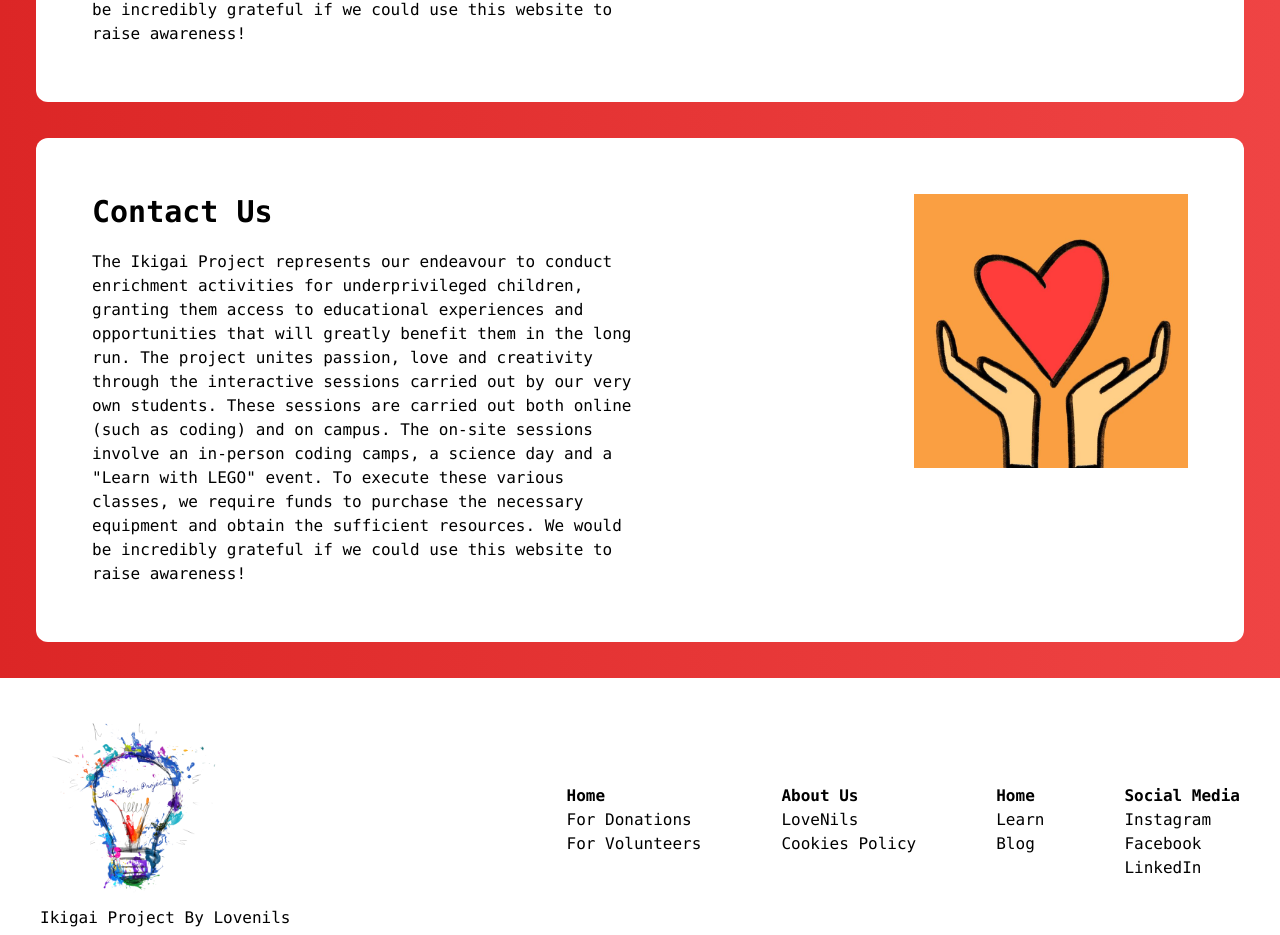
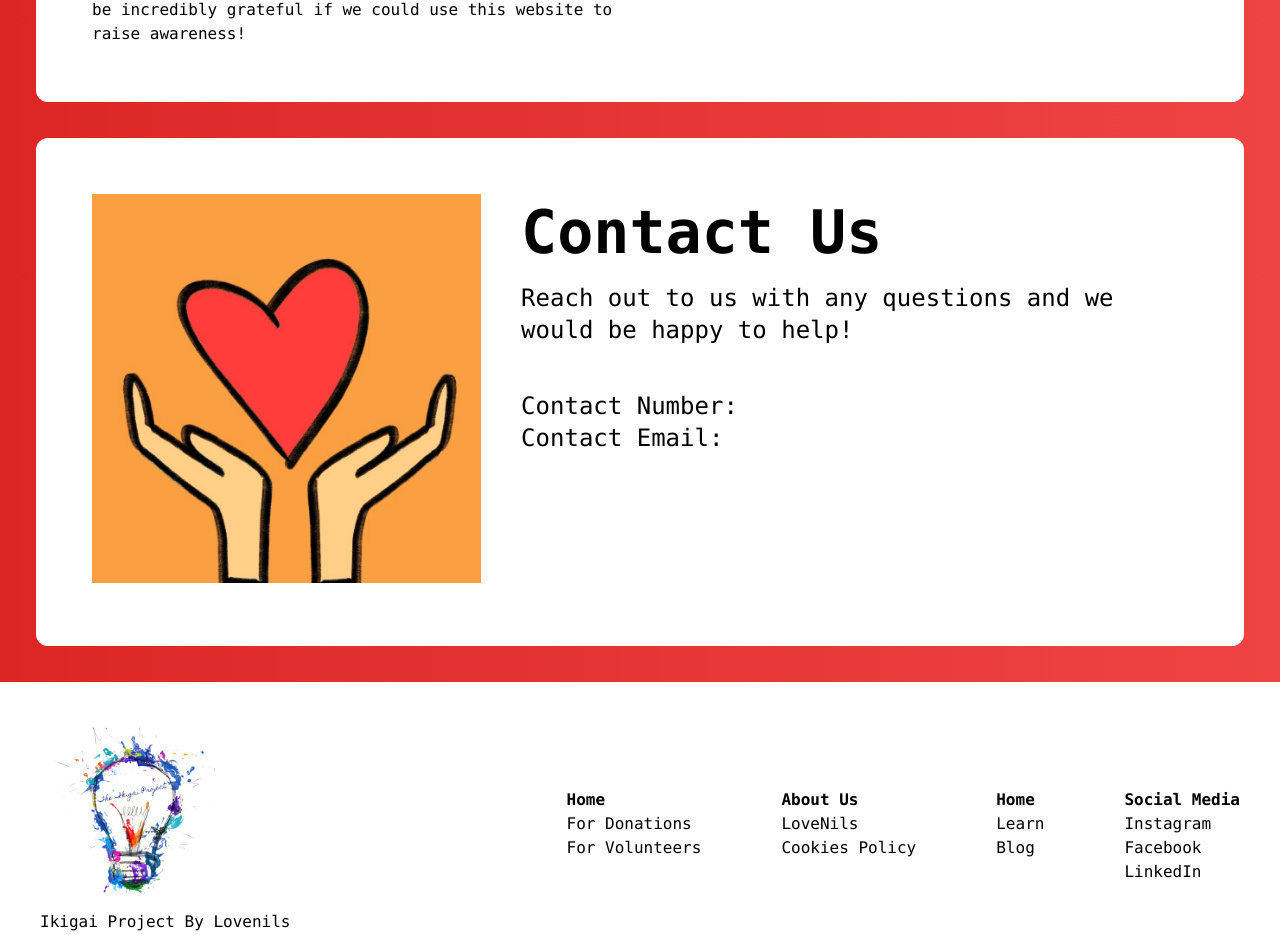
Before and after one commit to OHBOYILOVEHTML/ikigai-website1, a Next.js app: page / in a window 1280 px wide. Shown: the part 1251-2186 px from the top of the page. Built offline with nearby package versions, Linux system fonts and the light colour scheme.

Commit message:
Somewhat third hero

```diff
--- a/components/ThirdHero.js
+++ b/components/ThirdHero.js
@@ -6,19 +6,21 @@ import exampleCharity1 from "../images/exampleCharity1.jpg";
 function SecondHero() {
 
   const h1Content = "Contact Us";
+  const pContent = "Reach out to us with any questions and we would be happy to help!";
   const contactNumber = "";
-  const pContent =
-    "The Ikigai Project represents our endeavour to conduct enrichment activities for underprivileged children, granting them access to educational experiences and opportunities that will greatly benefit them in the long run. The project unites passion, love and creativity through the interactive sessions carried out by our very own students. These sessions are carried out both online (such as coding) and on campus. The on-site sessions involve an in-person coding camps, a science day and a \"Learn with LEGO\" event. To execute these various classes, we require funds to purchase the necessary equipment and obtain the sufficient resources. We would be incredibly grateful if we could use this website to raise awareness!"
+  const contactEmail = "";
 
   return (
     <>
-      <div className="flex flex-col p-14 m-9 bg-white rounded-xl justify-center lg:flex-row" id="aboutus">
-        <div className="flex grid grid-cols-2">
+      <div className="flex flex-col-reverse p-14 m-9 bg-white rounded-xl justify-center lg:flex-row-reverse" id="aboutus">
+        <div className="flex flex-row-reverse gap-x-10">
           <div>
-            <h1 className="font-bold text-3xl pb-5">{h1Content}</h1>
-            <p>{pContent}</p>
+            <h1 className="font-bold text-6xl pt-2 pb-5">{h1Content}</h1>
+            <p className="text-2xl pb-3">{pContent}</p>
+            <h2 className="text-2xl pt-8">Contact Number: {contactNumber}</h2>
+            <h2 className="text-2xl">Contact Email: {contactEmail}</h2>
           </div>
-          <div className="w-1/2 justify-self-end">
+          <div className="w-1/2 justify-self-start">
             <Image src={exampleCharity1} alt="Example test Image"/>
           </div>
         </div>
```
